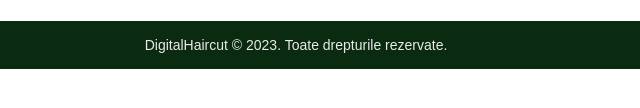
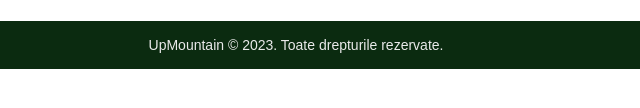
Before and after one commit to DigitalHaircut/UpMountain, a website: page pages/despre noi.html in a window 1280 px wide. Shown: the part 584-692 px from the top of the page, 344-984 px from the left. Drawn offline with Linux system fonts and the light colour scheme.

Commit message:
Footer text updated

```diff
--- a/css/contact.css
+++ b/css/contact.css
@@ -23,8 +23,6 @@
   text-align: center;
   padding-top: var(--spacing-large);
 }
-
-
 
 .contact h2,
 .contact .main-paragraph,
--- a/css/index.css
+++ b/css/index.css
@@ -55,7 +55,6 @@
 h1 {
   font-size: 3.5rem;
   color: var(--text-light);
-
 }
 
 h2 {
--- a/css/trasee.css
+++ b/css/trasee.css
@@ -100,7 +100,6 @@
   }
 }
 
-
 @import url("https://fonts.googleapis.com/css2?family=Roboto&display=swap");
 * {
   box-sizing: border-box;
--- a/pages/despre noi.html
+++ b/pages/despre noi.html
@@ -18,9 +18,7 @@
     <title>Despre noi</title>
   </head>
   <body>
-    <div class="butterflies" aria-hidden="true">
-
-    </div>
+    <div class="butterflies" aria-hidden="true"></div>
     <header>
       <nav class="mountains-bg">
         <div class="container">
@@ -58,7 +56,10 @@
 
               <h2 class="person-title">Adrian</h2>
               <p>
-                Lorem ipsum dolor sit amet, consectetur adipiscing elit, sed do eiusmod tempor incididunt ut labore et dolore magna aliqua. Ut enim ad minim veniam, quis nostrud exercitation ullamco laboris nisi ut aliquip ex ea commodo consequat.
+                Lorem ipsum dolor sit amet, consectetur adipiscing elit, sed do
+                eiusmod tempor incididunt ut labore et dolore magna aliqua. Ut
+                enim ad minim veniam, quis nostrud exercitation ullamco laboris
+                nisi ut aliquip ex ea commodo consequat.
               </p>
             </div>
           </div>
@@ -68,16 +69,18 @@
 
               <h2 class="person-title">Andreea</h2>
               <p>
-                Lorem ipsum dolor sit amet, consectetur adipiscing elit, sed do eiusmod tempor incididunt ut labore et dolore magna aliqua. Ut enim ad minim veniam, quis nostrud exercitation ullamco laboris nisi ut aliquip ex ea commodo consequat.
+                Lorem ipsum dolor sit amet, consectetur adipiscing elit, sed do
+                eiusmod tempor incididunt ut labore et dolore magna aliqua. Ut
+                enim ad minim veniam, quis nostrud exercitation ullamco laboris
+                nisi ut aliquip ex ea commodo consequat.
               </p>
             </div>
           </div>
-
         </div>
       </section>
     </main>
     <footer>
-      <p>DigitalHaircut © 2023. Toate drepturile rezervate.</p>
+      <p>UpMountain © 2023. Toate drepturile rezervate.</p>
     </footer>
   </body>
 </html>
```
Also changed, not shown: pages/trasee.html (+1 -1 lines), css/butterflies.css (line endings or trailing spaces), css/despre noi.css (line endings or trailing spaces).
